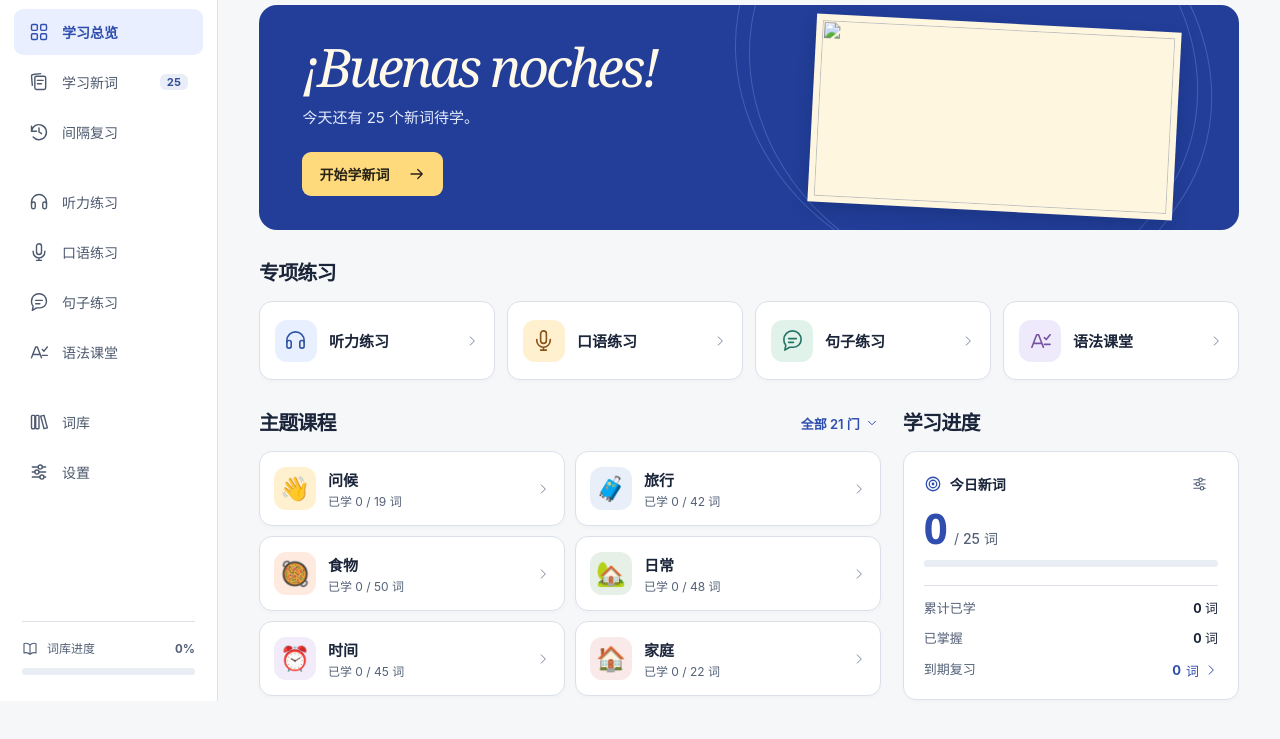
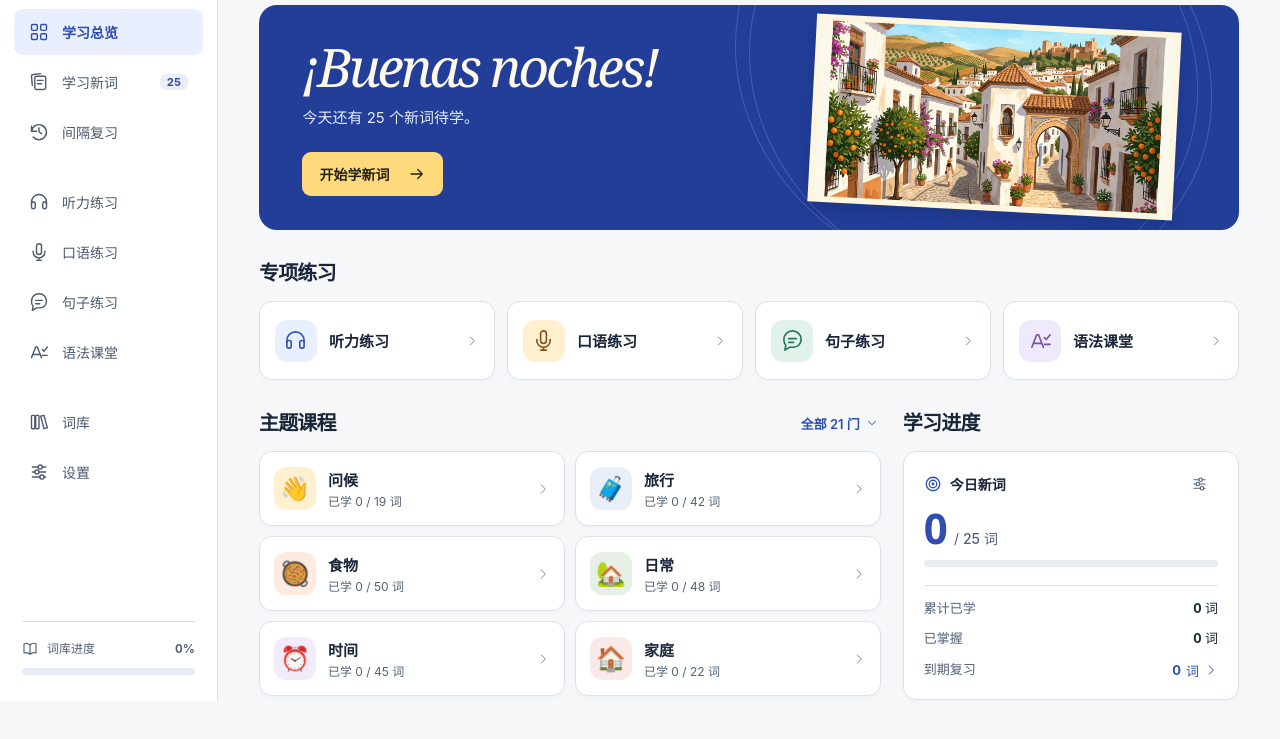
Before and after one commit to Edicut/spanish-learner, a plain HTML site: page index.html in a window 1280 px wide. Shown: the part 99-838 px from the top of the page. Drawn offline with Linux system fonts and the light colour scheme.

Commit message:
fix: add AI-generated Andalucia postcard image for hero banner

```diff
--- a/index.html
+++ b/index.html
@@ -286,7 +286,7 @@ body{font-family:'Segoe UI',system-ui,-apple-system,sans-serif;background:var(--
           <p id="heroSummary"></p>
           <button type="button" id="heroAction" class="hero-action"><span>开始学新词</span><svg class="ui-icon" aria-hidden="true" focusable="false"><use href="#i-arrow"></use></svg></button>
         </div>
-        <div class="hero-art" aria-hidden="true"><div class="postcard"><img src="andalucia.webp" alt="" width="840" height="560" fetchpriority="high"></div></div>
+        <div class="hero-art" aria-hidden="true"><div class="postcard"><img src="andalucia.jpg" alt="" width="840" height="560" fetchpriority="high"></div></div>
       </div>
       <section class="practice-block" aria-labelledby="practiceTitle">
         <div class="block-heading"><h2 id="practiceTitle">专项练习</h2></div>
```
Also changed, not shown: andalucia.jpg (added).
